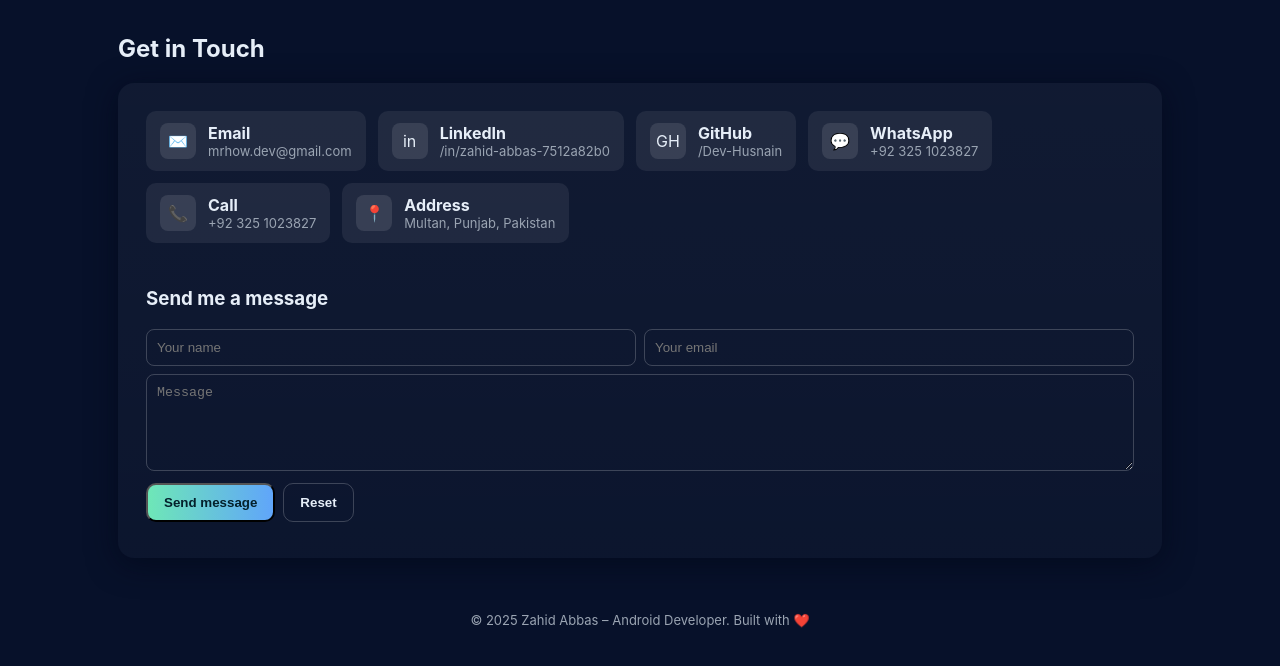
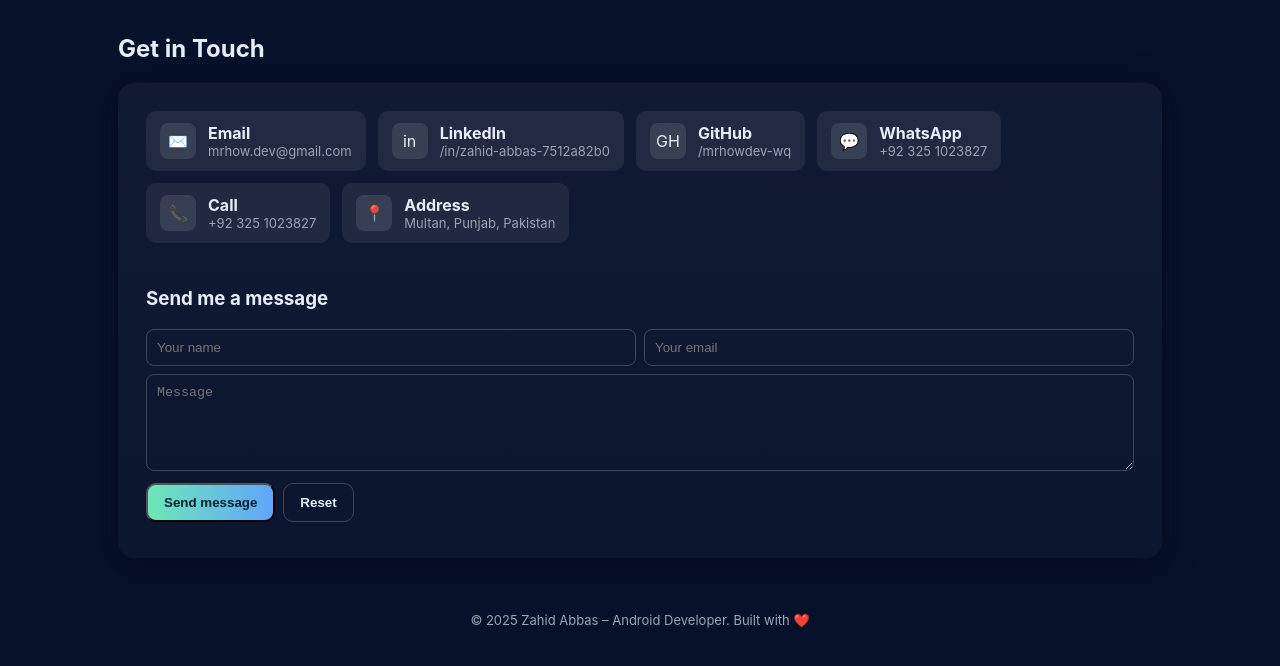
Before and after one commit to mrhowdev-wq/WebsiteZahid, a plain HTML site: page index.html in a window 1280 px wide. Shown: the part 1326-1992 px from the top of the page. Drawn offline with Linux system fonts and the light colour scheme.

Commit message:
github updated

```diff
--- a/index.html
+++ b/index.html
@@ -209,7 +209,7 @@
         <a href="#about">About</a>
         <a href="#projects">Projects</a>
         <a href="#contact">Contact</a>
-        <a href="https://github.com/Dev-Husnain" target="_blank" rel="noopener noreferrer">GitHub</a>
+        <a href="https://github.com/mrhowdev-wq" target="_blank" rel="noopener noreferrer">GitHub</a>
       </nav>
     </header>
     <main>
@@ -279,11 +279,11 @@
                 <div class="muted-small">/in/zahid-abbas-7512a82b0</div>
               </div>
             </a>
-            <a class="contact-card" href="https://github.com/Dev-Husnain" target="_blank" rel="noopener noreferrer">
+            <a class="contact-card" href="https://github.com/mrhowdev-wq" target="_blank" rel="noopener noreferrer">
               <div class="icon">GH</div>
               <div>
                 <div style="font-weight:700">GitHub</div>
-                <div class="muted-small">/Dev-Husnain</div>
+                <div class="muted-small">/mrhowdev-wq</div>
               </div>
             </a>
             <a class="contact-card" href="https://wa.me/92325-1023827" target="_blank" rel="noopener noreferrer">
```
